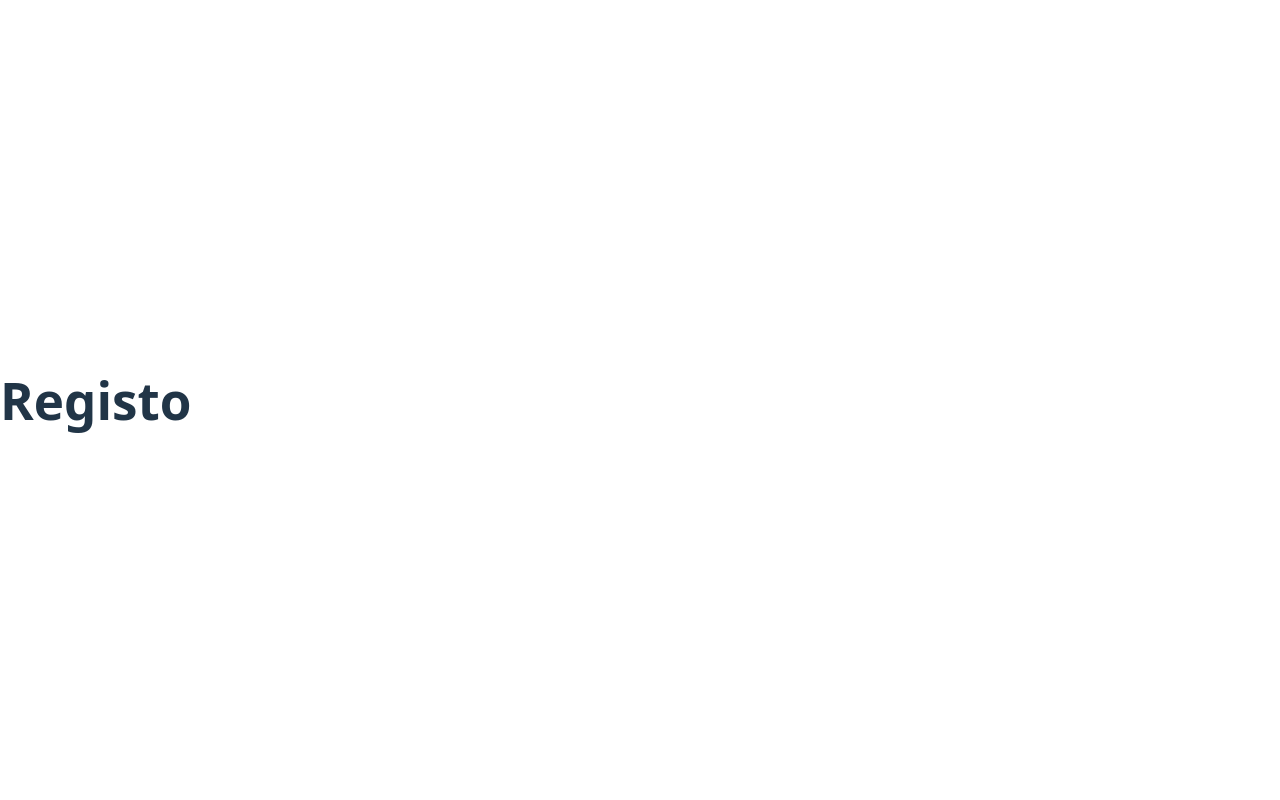
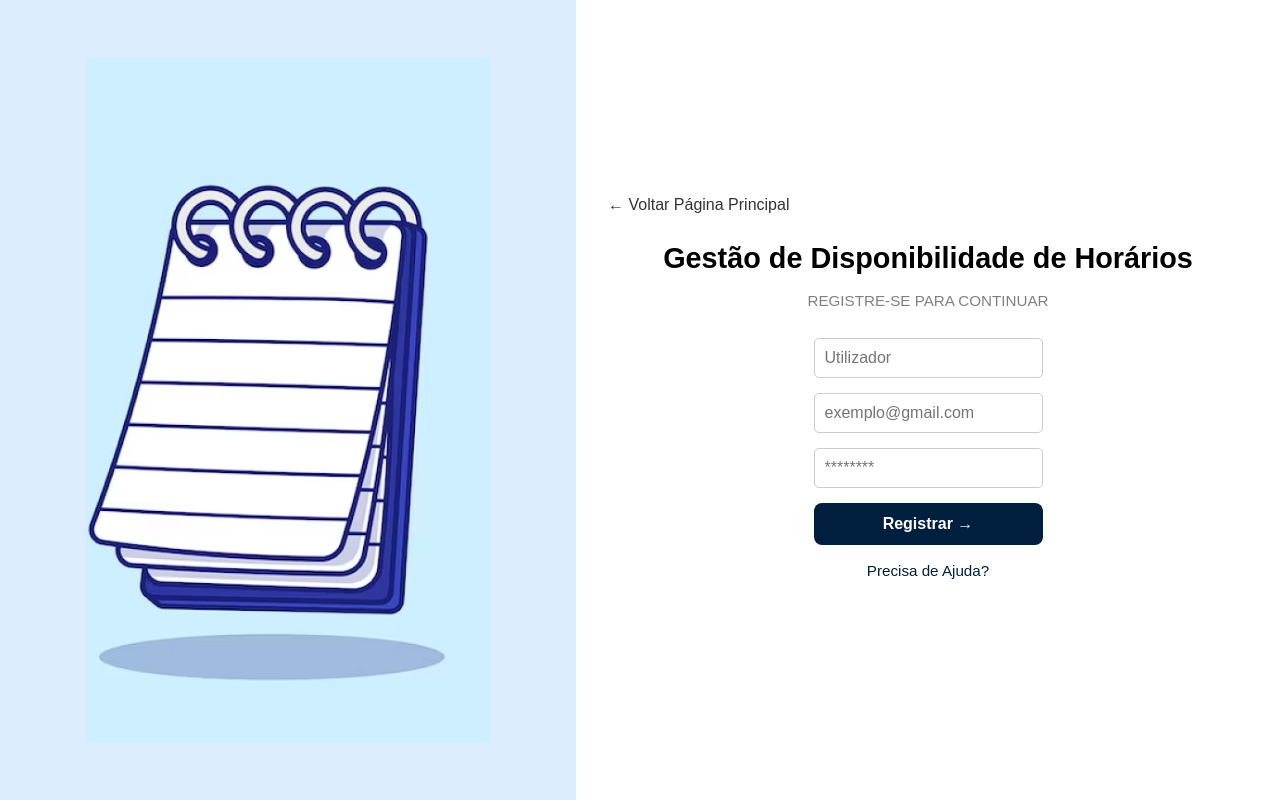
Before and after one commit to brunot37/p017, a React (Vite) app in the folder P017/frontend/: page /Registo in a window 1280 px wide. Built offline with nearby package versions, Linux system fonts and the light colour scheme.

Commit message:
Update Login

```diff
--- a/P017/frontend/src/App.css
+++ b/P017/frontend/src/App.css
@@ -1,15 +1,26 @@
+/* Reset básico */
+* {
+  margin: 0;
+  padding: 0;
+  box-sizing: border-box;
+}
+
+html, body {
+  width: 100vw;
+  height: 100vh;
+  overflow: hidden;
+  font-family: Arial, sans-serif;
+}
+
 .home-container {
   display: flex;
+  width: 100vw;
   height: 100vh;
-  align-items: center;
-  justify-content: center;
-  background-color: #ffffff;
+  align-items: stretch;
 }
-
 
 .illustration-section {
   width: 45%;
-  height: 100vh;
   background-color: #dceefd;
   display: flex;
   align-items: center;
@@ -21,11 +32,15 @@
   height: auto;
 }
 
-
 .content-section {
   width: 55%;
+  display: flex;
+  flex-direction: column;
+  justify-content: center;
+  align-items: center;
   text-align: center;
   padding: 2rem;
+  background-color: #ffffff;
 }
 
 h1 {
@@ -37,10 +52,9 @@ h1 {
 
 p {
   font-size: 0.95rem;
-  color: #ffffff;
+  color: #000;
   margin-bottom: 25px;
 }
-
 
 .buttons {
   display: flex;
@@ -51,7 +65,7 @@ p {
 
 .btn {
   width: 250px;
-  padding: 14px;
+  padding: 20px 30px;
   font-size: 1rem;
   font-weight: bold;
   background-color: #041c42;
@@ -63,29 +77,22 @@ p {
   display: flex;
   justify-content: space-between;
   align-items: center;
-  padding: 14px 20px;
-}
-
-.btn svg {
-  font-size: 1.1rem;
 }
 
 .btn:hover {
   background-color: #052a67;
 }
 
-
 .footer {
   margin-top: 40px;
   font-size: 0.85rem;
-  color: #ffffff;
+  color: #000;
 }
-
 
 .help {
   float: right;
   font-size: 0.85rem;
-  color: #ffffff;
+  color: #000;
   cursor: pointer;
 }
 
--- a/P017/frontend/src/App.jsx
+++ b/P017/frontend/src/App.jsx
@@ -1,4 +1,5 @@
 import React from "react";
+import "./App.css";
 
 const Home = () => {
   return (
@@ -13,10 +14,16 @@ const Home = () => {
           DISPONIBILIDADE
         </p>
         <div className="buttons">
-          <button className="btn">Login →</button>
-          <button className="btn">Registar →</button>
+          <button className="btn">
+            Login <span className="arrow">→</span>
+          </button>
+          <button className="btn">
+            Registar <span className="arrow">→</span>
+          </button>
         </div>
-        <footer className="footer">Precisas de ajuda?</footer>
+        <footer className="footer">
+          <span className="help">Precisas de ajuda?</span>
+        </footer>
       </div>
     </div>
   );
--- /dev/null
+++ b/P017/frontend/src/views/Registo.css
@@ -0,0 +1,110 @@
+/* Reset básico */
+* {
+    margin: 0;
+    padding: 0;
+    box-sizing: border-box;
+  }
+
+  html, body {
+    width: 100vw;
+    height: 100vh;
+    overflow: hidden;
+    font-family: Arial, sans-serif;
+  }
+
+  .registo-container {
+    display: flex;
+    width: 100vw;
+    height: 100vh;
+    align-items: stretch;
+  }
+
+  .registo-illustration {
+    width: 45%;
+    background-color: #dceefd;
+    display: flex;
+    align-items: center;
+    justify-content: center;
+  }
+
+  .registo-illustration img {
+    max-width: 70%;
+    height: auto;
+  }
+
+  .registo-form {
+    width: 55%;
+    display: flex;
+    flex-direction: column;
+    justify-content: center;
+    align-items: center;
+    text-align: center;
+    padding: 2rem;
+    background-color: #ffffff;
+  }
+
+  .back-link {
+    align-self: flex-start;
+    margin-bottom: 20px;
+    text-decoration: none;
+    color: #333;
+  }
+
+  h2 {
+    font-size: 1.8rem;
+    font-weight: bold;
+    color: #000;
+    margin-bottom: 10px;
+  }
+
+  p {
+    font-size: 0.95rem;
+    color: gray;
+    margin-bottom: 25px;
+  }
+
+  .input-group {
+    width: 100%;
+    margin-bottom: 15px;
+  }
+
+  .input-group input {
+    width: 100%;
+    padding: 10px;
+    border: 1px solid #ccc;
+    border-radius: 5px;
+    font-size: 16px;
+  }
+
+  .register-button {
+    width: 100%;
+    padding: 12px;
+    background-color: #001f3f;
+    color: white;
+    border: none;
+    border-radius: 8px;
+    cursor: pointer;
+    font-size: 1rem;
+    font-weight: bold;
+    transition: all 0.3s ease;
+    display: flex;
+    justify-content: center;
+    align-items: center;
+  }
+
+  .register-button:hover {
+    background-color: #003366;
+  }
+
+  .help-link {
+    margin-top: 15px;
+  }
+
+  .help-link a {
+    text-decoration: none;
+    color: #001f3f;
+  }
+
+  .help-link a:hover {
+    text-decoration: underline;
+  }
--- a/P017/frontend/src/views/Registo.jsx
+++ b/P017/frontend/src/views/Registo.jsx
@@ -1,7 +1,35 @@
-function Registo(){
-return <h1>Registo</h1>;
+import React from "react";
+import { Link } from "react-router-dom";
+import "./Registo.css";
 
-
-}
+const Registo = () => {
+  return (
+    <div className="registo-container">
+      <div className="registo-illustration">
+      <img src="/src/assets/LogoAgenda.png" alt="Caderno" className="illustration" />
+      </div>
+      <div className="registo-form">
+        <Link to="/" className="back-link">&larr; Voltar Página Principal</Link>
+        <h2>Gestão de Disponibilidade de Horários</h2>
+        <p>REGISTRE-SE PARA CONTINUAR</p>
+        <form>
+          <div className="input-group">
+            <input type="text" placeholder="Utilizador" required />
+          </div>
+          <div className="input-group">
+            <input type="email" placeholder="exemplo@gmail.com" required />
+          </div>
+          <div className="input-group">
+            <input type="password" placeholder="********" required />
+          </div>
+          <button type="submit" className="register-button">Registrar &rarr;</button>
+        </form>
+        <p className="help-link">
+         <Link to="/ajuda">Precisa de Ajuda?</Link>
+        </p>
+      </div>
+    </div>
+  );
+};
 
 export default Registo;
```
Also changed, not shown: P017/frontend/src/main.jsx (+12 -10 lines), P017/frontend/src/views/Login.css (added), P017/frontend/src/views/Login.jsx (added).
